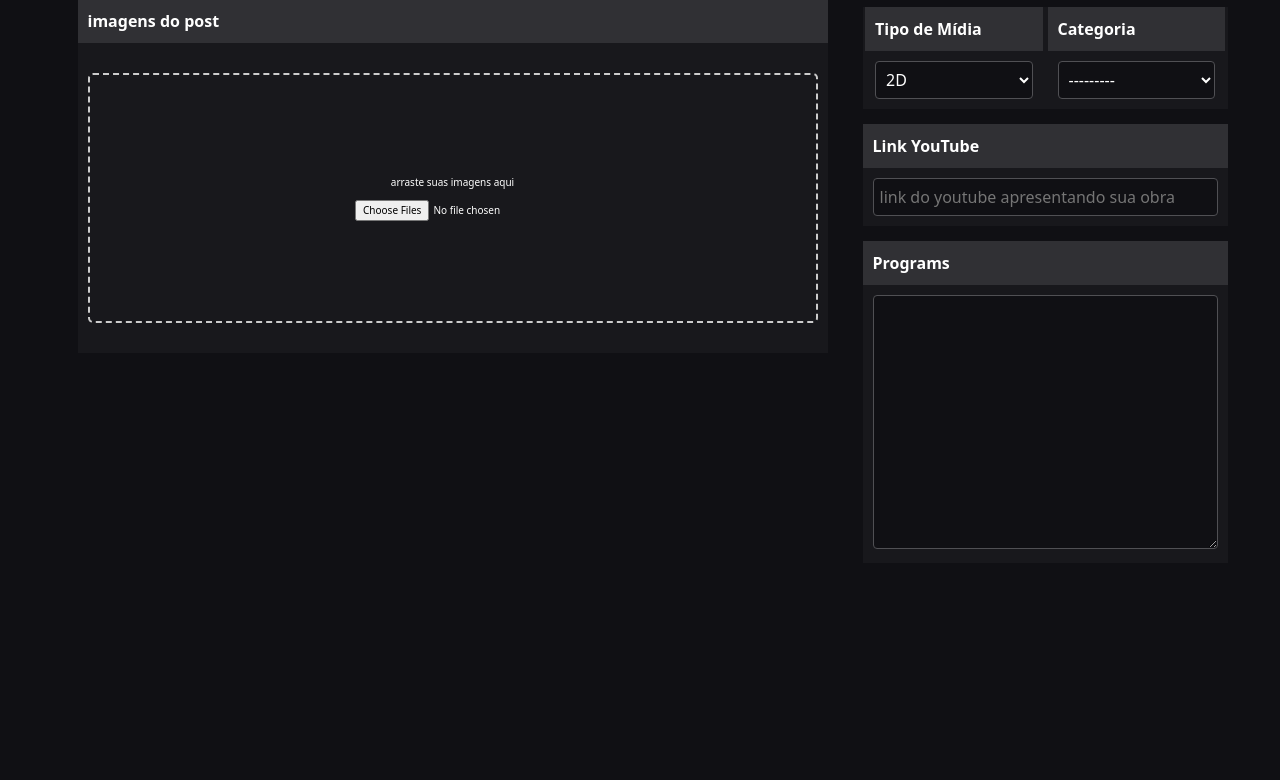
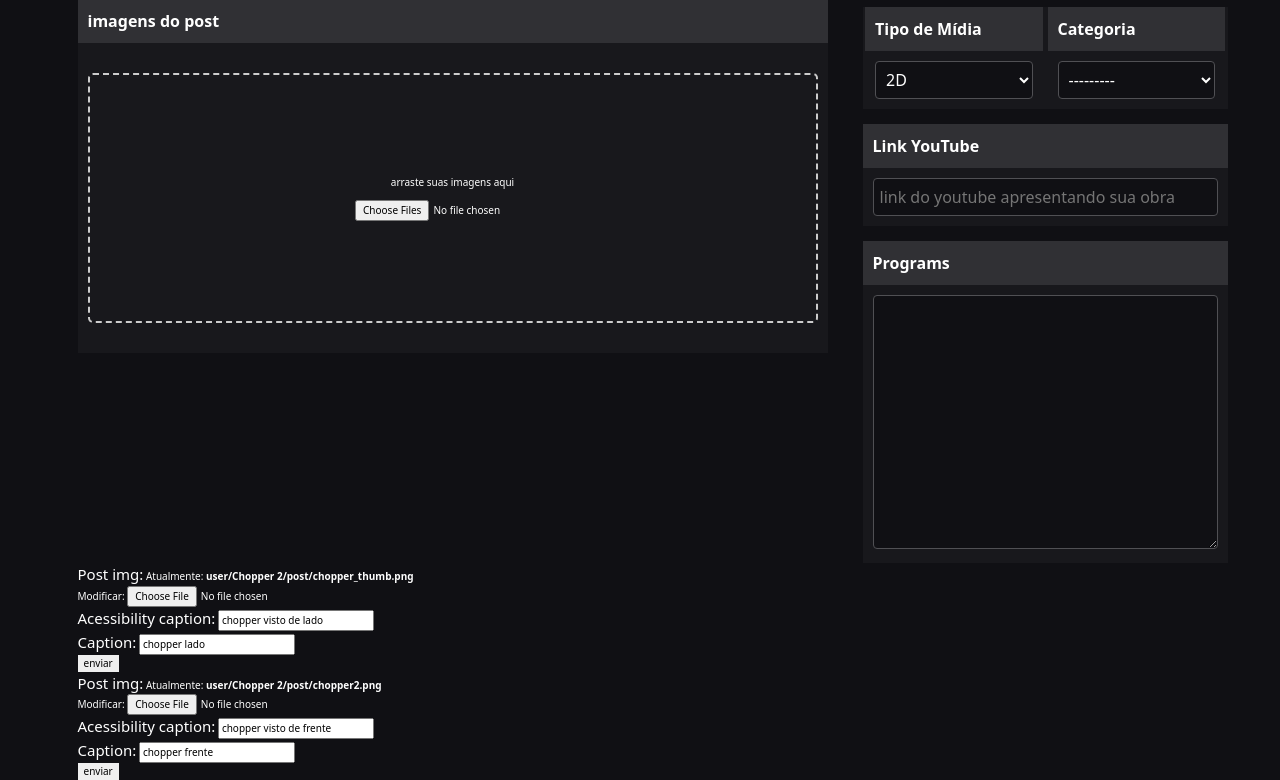
Before and after one commit to Atividades-Lizandro-ADS/Portflow, a Django app: page /postagem/update/55 in a window 1280 px wide; the page is wider, and only the part inside the window is pictured. Shown: the part 1024-1804 px from the top of that part. Before the commit the page ends 1573 px from the top of that part, so only its background shows below. Run offline with Django 5.2, Linux system fonts and the light colour scheme; data comes from the database, SQL or seed files in the repository; both versions use the stored data as it was after the commit; some libraries are stand-ins or nearby versions.

Commit message:
feature: update imagens

```diff
--- a/post_art/api_urls.py
+++ b/post_art/api_urls.py
@@ -1,5 +1,5 @@
 from django.urls import path
-from .rest_views import PostArtView,PostsArtView,PostArtViewset,PostsArtViewRefresh,add_comment,add_like,delete_comment
+from .rest_views import PostArtView,PostsArtView,PostArtViewset,PostsArtViewRefresh,add_comment,add_like,delete_comment,delete_post_image,update_postArt_Image
 
 from rest_framework.routers import SimpleRouter
 router=SimpleRouter()
@@ -12,5 +12,7 @@ urlpatterns = [
     path('posts/<int:pk>',PostArtView.as_view(),name='post'),
     path('posts/comment',add_comment.as_view(),name='add_comment'),
     path('posts/comment/delete/<int:comment_pk>',delete_comment.as_view(),name='delete_comment'),
+    path('posts/post_image/delete/<int:post_image_pk>',delete_post_image.as_view(),name='delete_post_image'),
+    path('postagem/update/imagem/<int:post_img_pk>',update_postArt_Image.as_view(),name='post_image_update'),
     path('posts/like',add_like.as_view(),name='add_like'),
 ]
--- a/post_art/forms.py
+++ b/post_art/forms.py
@@ -50,9 +50,6 @@ class PostForm(ModelForm):
         self.fields['published'].widget=HiddenInput()
 
 
-
-
-
 class CommentForm(ModelForm):
     class Meta:
         model=Comments
--- /dev/null
+++ b/post_art/static/js/update_image.js
@@ -0,0 +1,25 @@
+const img_forms=document.getElementsByName("form-image-update")
+const csrfToken = document.querySelector('meta[name="csrf-token"]').content;
+
+img_forms.forEach(form => {
+    form.addEventListener('submit', function(e){
+        e.preventDefault();
+        const formData = new FormData(this);
+        const img_api_url = this.getAttribute('action');
+        $.ajax({
+            url: img_api_url,
+            type: 'PATCH',
+            data: formData,
+            processData: false,
+            contentType: false,
+            headers: {
+                'X-CSRFToken': csrfToken
+            },
+            success: function(response) {
+                console.log(response)
+            }
+        });
+
+
+    });
+});
--- a/post_art/templates/post_art/postPost_update.html
+++ b/post_art/templates/post_art/postPost_update.html
@@ -3,6 +3,7 @@
 
 {%block head%}
 <script src="https://code.jquery.com/jquery-3.6.0.min.js"></script>
+<meta name="csrf-token" content="{{ csrf_token }}">
 {%endblock%}
 
 {%block content%}
@@ -182,11 +183,26 @@
 
         </div>
     </form>
+
+
+
+
+    {%for i in img_forms%}
+        <!-- <img src="{{i.img}}" alt=""> -->
+        <form name="form-image-update" action="{%url 'post_image_update' i.img_form.instance.id%}" method="post" enctype="multipart/form-data">
+            {%csrf_token%}
+            {{i.img_form}}
+            <button type="submit">enviar</button>
+        </form>
+
+
+    {%endfor%}
 </main>
 
 
 
 <script src="{%static 'js/add_image_form.js'%}"></script>
 <script src="{%static 'js/draft_publish.js'%}"></script>
+<script src="{%static 'js/update_image.js'%}"></script>
 
 {%endblock%}
--- a/post_art/views.py
+++ b/post_art/views.py
@@ -1,7 +1,7 @@
 from django.http import JsonResponse
 from django.shortcuts import render,HttpResponse,HttpResponseRedirect
 from .models import PostArt,UsedPrograms,Profile,Like,PostImages
-from .forms import PostForm,CommentForm
+from .forms import PostForm,CommentForm,PostImageForm
 from django.contrib.auth.decorators import login_required
 from django.urls import reverse
 
@@ -75,10 +75,22 @@ class update_postArt(UpdateView):
     form_class=PostForm
     pk_url_kwarg='post_pk'
 
+    def get_context_data(self, **kwargs):
+        context= super().get_context_data(**kwargs)
+        images=context.get('object').postimages_set.all()
+        print(images[0].post_img.url)
+
+        context['img_forms']=[]
+
+        for image in images:
+            con={'img':images[0].post_img.url,'img_form':PostImageForm(instance=image)}
+            context['img_forms'].append(con)
+
+        return context
+
     def get_success_url(self):
         url=reverse('post_details',kwargs={'post_pk':self.kwargs.get('post_pk')})
         return url
-
 
 class post_details(DetailView):
     template_name='post_art/post_details.html'
```
Also changed, not shown: post_art/rest_views.py (+30 -2 lines), post_art/serializers.py (+17 -1 lines), db.sqlite3.
